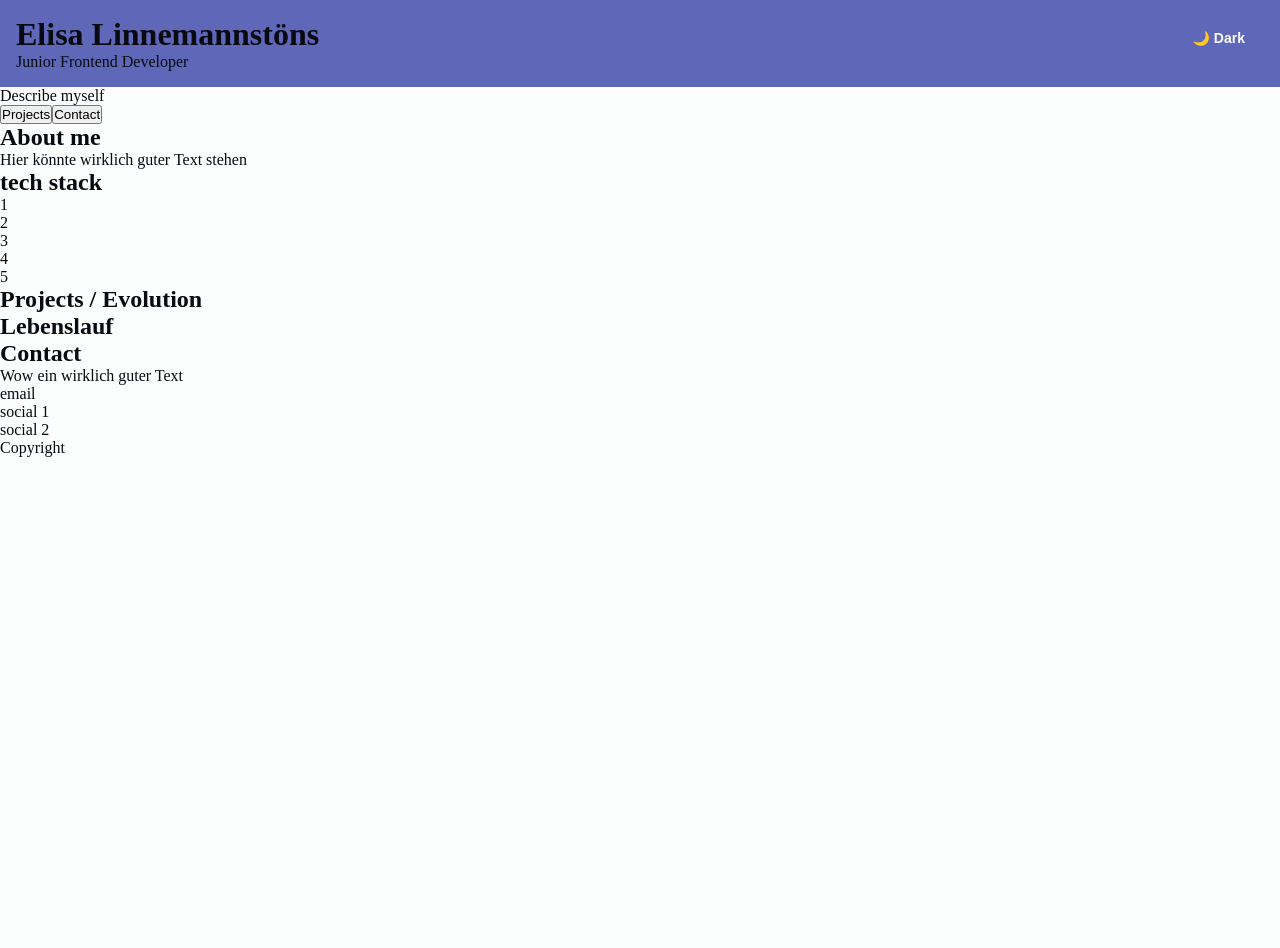
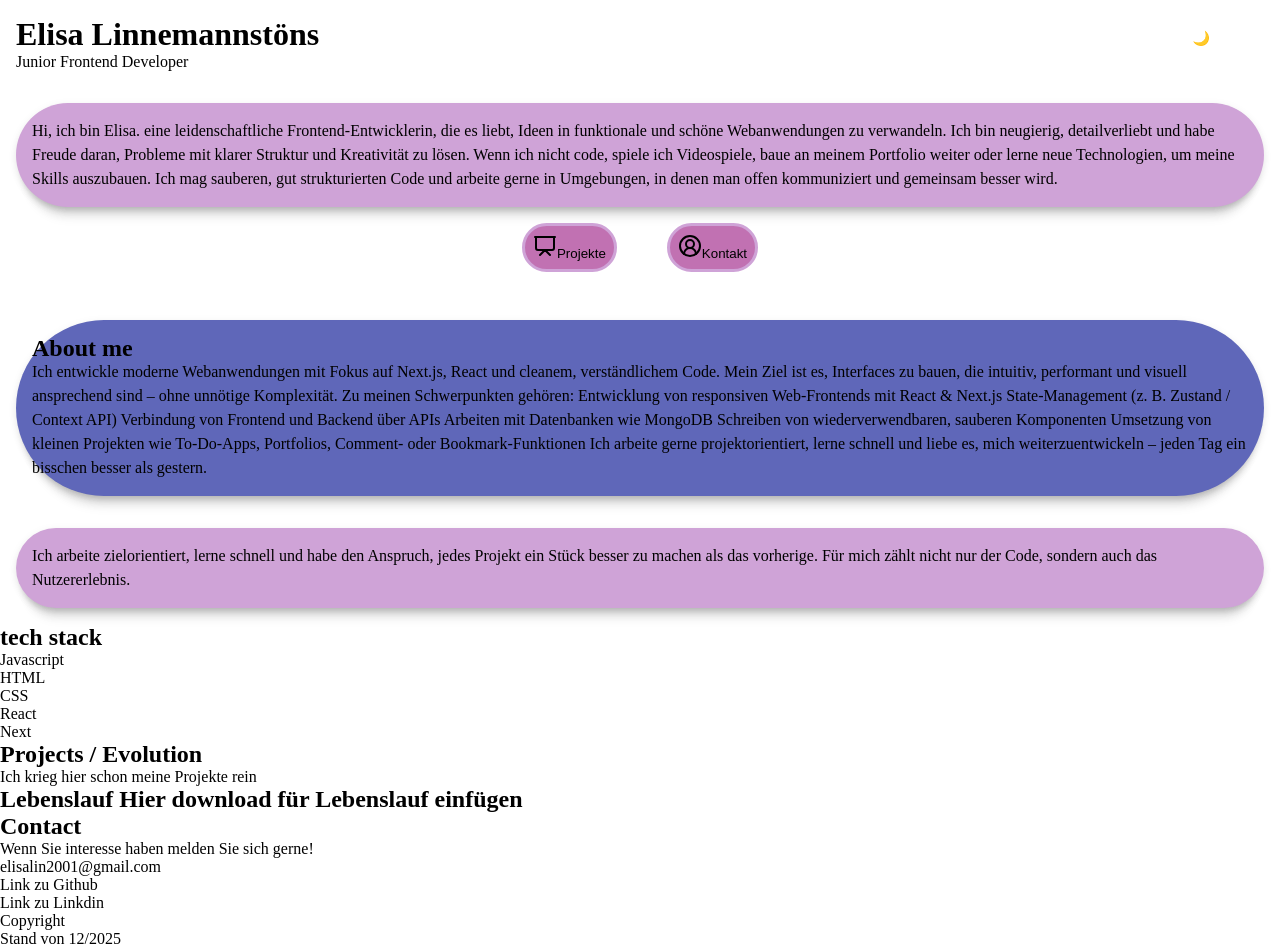
Before and after one commit to ElisaLinn/Portfolio, a Next.js app: page / in a window 1280 px wide. Before the commit the page ends 800 px from the top, so only its background shows below. Built offline with nearby package versions, Linux system fonts and the light colour scheme.

Commit message:
structure and basic styling

```diff
--- /dev/null
+++ b/components/PortfolioMainPage/AboutMe/MainAboutMeArticle.js
@@ -0,0 +1,48 @@
+import { CircleUserRound, Presentation } from "lucide-react";
+import { AboutMe, Introduction, IntroductionWrapper, Navigation, NavigationButton, div } from "./StyledAboutMe";
+
+
+export default function MainAboutMeArticle (){
+    return(
+        <>
+          <IntroductionWrapper>
+          <Introduction>Hi, ich bin Elisa.
+eine leidenschaftliche Frontend-Entwicklerin, die es liebt, Ideen in funktionale und schöne Webanwendungen zu verwandeln.
+Ich bin neugierig, detailverliebt und habe Freude daran, Probleme mit klarer Struktur und Kreativität zu lösen.
+
+Wenn ich nicht code, spiele ich Videospiele, baue an meinem Portfolio weiter oder lerne neue Technologien, um meine Skills auszubauen. Ich mag sauberen, gut strukturierten Code und arbeite gerne in Umgebungen, in denen man offen kommuniziert und gemeinsam besser wird.
+          </Introduction>
+          <Navigation>
+            <NavigationButton><Presentation/>Projekte</NavigationButton>
+            <NavigationButton><CircleUserRound/>Kontakt</NavigationButton>
+          </Navigation>
+        </IntroductionWrapper>
+        <IntroductionWrapper>
+        <AboutMe>
+          <h2>About me</h2>
+          <>Ich entwickle moderne Webanwendungen mit Fokus auf Next.js, React und cleanem, verständlichem Code.
+Mein Ziel ist es, Interfaces zu bauen, die intuitiv, performant und visuell ansprechend sind – ohne unnötige Komplexität.
+
+Zu meinen Schwerpunkten gehören:
+
+Entwicklung von responsiven Web-Frontends mit React & Next.js
+
+State-Management (z. B. Zustand / Context API)
+
+Verbindung von Frontend und Backend über APIs
+
+Arbeiten mit Datenbanken wie MongoDB
+
+Schreiben von wiederverwendbaren, sauberen Komponenten
+
+Umsetzung von kleinen Projekten wie To-Do-Apps, Portfolios, Comment- oder Bookmark-Funktionen
+
+Ich arbeite gerne projektorientiert, lerne schnell und liebe es, mich weiterzuentwickeln – jeden Tag ein bisschen besser als gestern.</>
+        </AboutMe>
+        </IntroductionWrapper>
+        <IntroductionWrapper>
+          <Introduction>Ich arbeite zielorientiert, lerne schnell und habe den Anspruch, jedes Projekt ein Stück besser zu machen als das vorherige. Für mich zählt nicht nur der Code, sondern auch das Nutzererlebnis.</Introduction>
+        </IntroductionWrapper>
+        </>
+    )
+}
--- /dev/null
+++ b/components/PortfolioMainPage/AboutMe/StyledAboutMe.js
@@ -0,0 +1,39 @@
+import styled from "styled-components";
+
+export const IntroductionWrapper = styled.article`
+padding: 1rem;
+`;
+
+export const Introduction = styled.p`
+background-color: var(--color-secondary);
+corner-shape: squircle;
+border-radius: 90px;
+padding:1rem;
+line-height: 1.5rem;
+box-shadow: var(--box-shadow);
+`;
+
+export const Navigation = styled.nav`
+padding:1rem;
+display: flex;
+justify-content:center;
+gap: 50px;
+`;
+
+export const NavigationButton = styled.button`
+padding: 0.5rem;
+border-radius: 25px;
+border-color: var(--color-secondary);
+border: 3px solid var(--color-secondary);
+background-color: var(--color-accent);
+
+`;
+
+export const AboutMe = styled.article`
+background-color: var(--color-primary);
+corner-shape: squircle;
+border-radius: 90px;
+padding:1rem;
+line-height: 1.5rem;
+box-shadow: var(--box-shadow);
+`;
--- a/components/PortfolioMainPage/Header/PortfolioMainHeader.js
+++ b/components/PortfolioMainPage/Header/PortfolioMainHeader.js
@@ -1,6 +1,6 @@
 import { StyledMainHeaderTitle, StyledMainHeader } from "./StyledPortfolioMainHeader";
 
-export default function Header(){
+export default function PortfolioMainHeader(){
     return(
         <StyledMainHeader>
             <StyledMainHeaderTitle>Elisa Linnemannstöns</StyledMainHeaderTitle>
--- a/components/PortfolioMainPage/PortfolioMainPage.js
+++ b/components/PortfolioMainPage/PortfolioMainPage.js
@@ -1,5 +1,82 @@
+import MainAboutMeArticle from "./AboutMe/MainAboutMeArticle"
+import PortfolioMainHeader from "./Header/PortfolioMainHeader"
+import { useState, useEffect } from "react";
+
+
+
+
 export default function PortfolioMainPage(){
+
+const [theme, setTheme] = useState("light");
+
+     useEffect(() => {
+    // Theme beim ersten Laden setzen
+    document.documentElement.setAttribute("data-theme", theme);
+  }, [theme]);
+
+
+    const toggleTheme = () => {
+    const newTheme = theme === "light" ? "dark" : "light";
+    setTheme(newTheme);
+    document.documentElement.setAttribute("data-theme", newTheme);
+  };
+
     return(
-        <h1></h1>
+        <>
+        <PortfolioMainHeader/>
+        <MainAboutMeArticle/>
+          <button
+        onClick={toggleTheme}
+        style={{
+          position: "fixed",
+          top: "20px",
+          right: "20px",
+          padding: "10px 15px",
+          backgroundColor: "var(--primary)",
+          color: "var(--background)",
+          border: "none",
+          borderRadius: "8px",
+          cursor: "pointer",
+          fontSize: "14px",
+          fontWeight: "bold",
+          zIndex: 1000,
+        }}
+      >
+        {theme === "light" ? "🌙 Dark" : "☀️ Light"}
+      </button>
+      <main>
+        <section>
+          <h2>tech stack</h2>
+          <ul>
+            <li>Javascript</li>
+            <li>HTML</li>
+            <li>CSS</li>
+            <li>React</li>
+            <li>Next</li>
+
+          </ul>
+        </section>
+        <section>
+          <h2>Projects / Evolution</h2>
+          <p>Ich krieg hier schon meine Projekte rein</p>
+        </section>
+        <article>
+          <h2>Lebenslauf Hier download für Lebenslauf einfügen</h2>
+        </article>
+        <section>
+          <h2>Contact</h2>
+          <p>Wenn Sie interesse haben melden Sie sich gerne!</p>
+          <ul>
+            <li>elisalin2001@gmail.com</li>
+            <li>Link zu Github</li>
+            <li>Link zu Linkdin</li>
+          </ul>
+        </section>
+      </main>
+      <footer>
+        <p>Copyright</p>
+        <p>Stand von 12/2025</p>
+        </footer>
+        </>
     )
 }
--- a/package.json
+++ b/package.json
@@ -8,6 +8,8 @@
     "start": "next start"
   },
   "dependencies": {
+    "lucide": "^0.556.0",
+    "lucide-react": "^0.556.0",
     "next": "16.0.6",
     "react": "19.2.0",
     "react-dom": "19.2.0",
--- a/pages/index.js
+++ b/pages/index.js
@@ -1,82 +1,11 @@
 import Header from "@/components/PortfolioMainPage/Header/PortfolioMainHeader";
+import PortfolioMainPage from "@/components/PortfolioMainPage/PortfolioMainPage";
 import { useState, useEffect } from "react";
 
-export default function PortfolioPage() {
-  const [theme, setTheme] = useState("light");
+export default function PortfolioPage(toggleTheme) {
 
-  useEffect(() => {
-    // Theme beim ersten Laden setzen
-    document.documentElement.setAttribute("data-theme", theme);
-  }, [theme]);
-
-  const toggleTheme = () => {
-    const newTheme = theme === "light" ? "dark" : "light";
-    setTheme(newTheme);
-    document.documentElement.setAttribute("data-theme", newTheme);
-  };
 
   return (
-    <>
-      <Header />
-      {/* Theme Toggle Button */}
-      <button
-        onClick={toggleTheme}
-        style={{
-          position: "fixed",
-          top: "20px",
-          right: "20px",
-          padding: "10px 15px",
-          backgroundColor: "var(--primary)",
-          color: "var(--background)",
-          border: "none",
-          borderRadius: "8px",
-          cursor: "pointer",
-          fontSize: "14px",
-          fontWeight: "bold",
-          zIndex: 1000,
-        }}
-      >
-        {theme === "light" ? "🌙 Dark" : "☀️ Light"}
-      </button>
-      <main>
-        <article>
-          <p>Describe myself</p>
-          <nav>
-            <button>Projects</button>
-            <button>Contact</button>
-          </nav>
-        </article>
-        <article>
-          <h2>About me</h2>
-          <p>Hier könnte wirklich guter Text stehen</p>
-        </article>
-        <section>
-          <h2>tech stack</h2>
-          <ul>
-            <li>1</li>
-            <li>2</li>
-            <li>3</li>
-            <li>4</li>
-            <li>5</li>
-          </ul>
-        </section>
-        <section>
-          <h2>Projects / Evolution</h2>
-        </section>
-        <article>
-          <h2>Lebenslauf</h2>
-        </article>
-        <section>
-          <h2>Contact</h2>
-          <p>Wow ein wirklich guter Text</p>
-          <ul>
-            <li>email</li>
-            <li>social 1</li>
-            <li>social 2</li>
-          </ul>
-        </section>
-      </main>
-      <footer>Copyright</footer>
-    </>
-  );
+   <PortfolioMainPage onClick={toggleTheme}></PortfolioMainPage>
+  )
 }
--- a/styles.js
+++ b/styles.js
@@ -5,11 +5,42 @@ import { createGlobalStyle } from "styled-components";
 export const GlobalStyle =createGlobalStyle`
 
 :root[data-theme="light"] {
-  --text: #080911;
-  --background: #fcfdfd;
-  --primary: #5f67b9;
-  --secondary: #cfa3d7;
-  --accent: #c171b2;
+   --color-primary: #5f67b9;
+  --color-secondary: #cfa3d7;
+  --color-accent: #c171b2;
+
+  /* neutrals */
+  --color-text: #080911;
+  --color-text-muted: rgba(8, 9, 17, 0.6);
+  --color-background: #fcfdfd;
+  --color-surface: #ffffff;
+  --color-surface-alt: #f3f4f7;
+  --color-border: rgba(0, 0, 0, 0.12);
+
+  /* semantic */
+  --color-success: #4caf50;
+  --color-warning: #ffb300;
+  --color-error: #e53935;
+
+  /* interaction */
+  --primary-hover: #5159a1;
+  --primary-active: #464d90;
+
+  --accent-hover: #aa5f9d;
+  --accent-active: #8f4b84;
+
+  /* subtle accents */
+  --primary-light: #cad0f5;
+  --primary-dark: #3d4285;
+
+  --accent-light: #f2c6e8;
+  --accent-dark: #713b66;
+
+  /* shadows */
+  --shadow-sm: 0 2px 4px rgba(0,0,0,0.07);
+  --shadow-md: 0 4px 12px rgba(0,0,0,0.09);
+  --shadow-lg: 0 10px 30px rgba(0,0,0,0.1);
+
 
  /* Font styles */
   /* --font-family: Varela, serif; */
```
Also changed, not shown: 1 other file (tests, documents, lock files or other folders).
